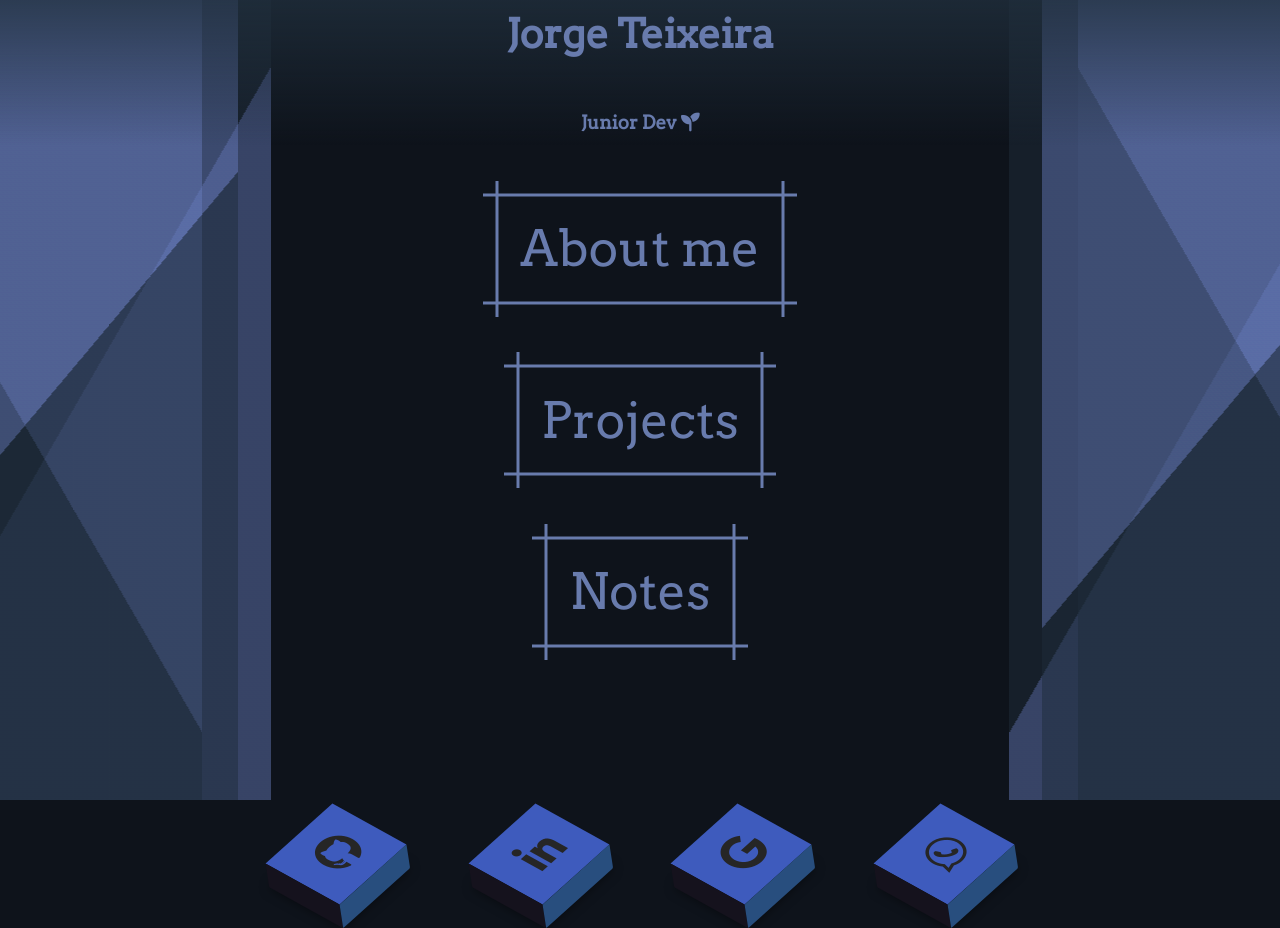
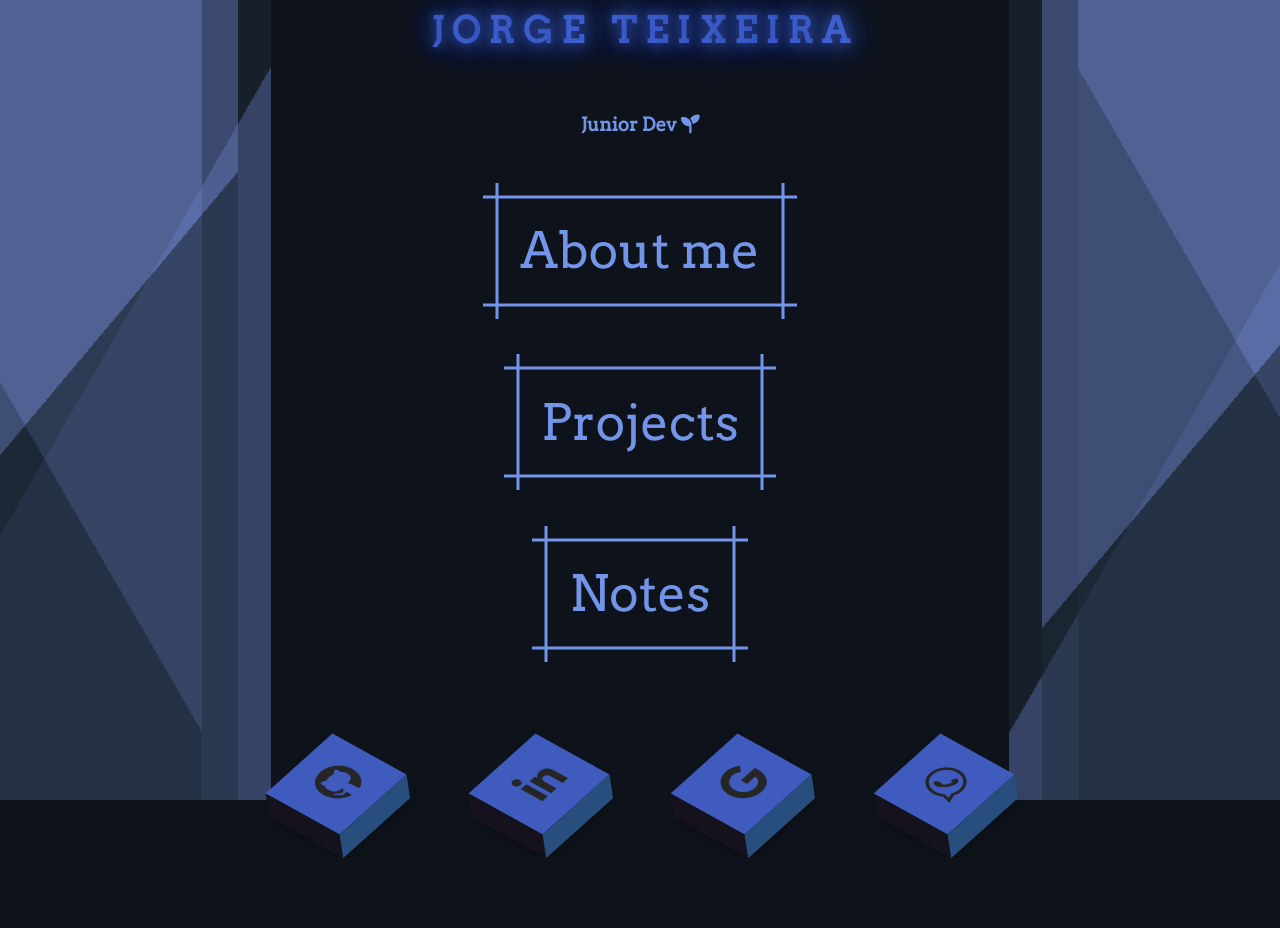
Before and after one commit to JorgeTeixeira1991/personal-website, a plain HTML site: page home.html in a window 1280 px wide. After the commit the page ends 858 px from the top, so only its background shows below. Drawn offline with Linux system fonts and the light colour scheme.

Commit message:
cv-website-final-v1.0.1

```diff
--- a/home.html
+++ b/home.html
@@ -33,7 +33,29 @@
     <nav class="title-custom">
       <div class="logo-title">
         <div class="headers">
-          <h1>Jorge Teixeira</h1>
+          <h1>
+            <span class="neon-text">J</span>
+            <span class="neon-text">O</span>
+            <span class="neon-text">R</span>
+            <span class="neon-text">G</span>
+            <span class="neon-text">E</span>
+            <span style="color: red; margin-right: 1px; display: inline-block"
+              >&nbsp;</span
+            >
+            <span class="neon-text">T</span>
+            <span class="neon-text">E</span>
+            <span class="neon-text">I</span>
+            <span class="neon-text">X</span>
+            <span class="neon-text">E</span>
+            <span class="neon-text">I</span>
+            <span class="neon-text">R</span>
+            <span class="neon-text">A</span>
+          </h1>
+          <div style="box-shadow: 0 0 300px 1px rgb(73, 157, 235)">
+            <span style="color: red; margin-right: 1px; display: inline-block"
+              >&nbsp;</span
+            >
+          </div>
           <br />
           <h3>
             Junior Dev
@@ -72,7 +94,6 @@
       <div class="bg-right bg2"></div>
       <div class="bg-right bg3"></div>
     </div>
-    <br /><br /><br /><br />
     <div class="contacts-container">
       <ul>
         <li>
--- a/style-home.css
+++ b/style-home.css
@@ -3,23 +3,27 @@
 body{
     background-color: rgb(14, 19, 27);
     margin: 0;
+    padding: 0;
     display: flex;
     flex-direction: column;
 }
 
 h1{
+  font-family: 'Arvo', serif  ;
+  margin: 0;
+  border: none;
   text-align: center;
   font-size: 40px;
-  margin-top: 10px;
   flex-shrink: 0;
-  color: #687bad;
+  padding: 5px;
+  background: transparent;
 }
 h3{
   text-align: center;
   padding: 0;
-  margin: 0;
   flex-shrink: 0;
-  color: #687bad;
+  color: #7395e9;
+  margin: 1rem 0 0 0;
 }
 
 .bg-left {
@@ -79,10 +83,10 @@ h3{
   flex-direction: row;
   display: flex;
   flex-wrap: wrap;
-  background: linear-gradient(to bottom, rgba(33, 48, 62, 0.763) , transparent);
   justify-content: center;
   align-items: center;
-  width: 100%;
+  align-self: center;
+  width: fit-content;
   height: fit-content;
 }
 
@@ -97,16 +101,19 @@ h3{
   align-items: center;
   flex-direction: column;
   flex-wrap: wrap;
+  width: fit-content;
+  height: fit-content;
 }
 
 .logo-title{
+  padding: 0;
   align-items: center;
   justify-content: center;
   display: flex;
   flex-direction: row;
   flex-wrap: wrap;
   font-family: 'Arvo', serif;
-  width: 50vw;
+  width: fit-content;
   height: fit-content;
   color: #fff;
 }
@@ -153,7 +160,7 @@ button {
   margin-top: 10px;
     --b: 3px;   /* border thickness */
     --s: .25em; /* size of the corner */
-    --c: #687bad;
+    --c: #7395e9;
     border: none;
     font-size: 50px;
     font-family: 'Arvo', serif;
@@ -251,7 +258,6 @@ button {
 
   ul li a:hover {
     translate: 0 -15%;
-    box-shadow: -50px 50px 50px rgba(0, 0, 0, 0.5);
   }
 
   ul li:hover .fa {
@@ -260,6 +266,8 @@ button {
 
   ul li:hover:nth-child(1) a {
     background: #06308b;
+    box-shadow: -50px 50px 100px rgba(85, 117, 221, 0.644);
+
   }
 
   ul li:hover:nth-child(1) a:before {
@@ -272,6 +280,7 @@ button {
 
   ul li:hover:nth-child(2) a {
     background: #00aced;
+    box-shadow: -50px 50px 100px rgba(127, 232, 240, 0.644);
   }
 
   ul li:hover:nth-child(2) a:before {
@@ -284,6 +293,7 @@ button {
 
   ul li:hover:nth-child(3) a {
     background: #dd4b39;
+    box-shadow: -50px 50px 100px rgba(238, 119, 103, 0.644);
   }
 
   ul li:hover:nth-child(3) a:before {
@@ -296,6 +306,7 @@ button {
 
   ul li:hover:nth-child(4) a {
     background: #058120;
+    box-shadow: -50px 50px 100px rgba(90, 233, 138, 0.644);
   }
 
   ul li:hover:nth-child(4) a:before {
@@ -347,6 +358,7 @@ button {
     animation: fadeIn 1s
   }
 
+
   /* Add animation (fade in the popup) */
   @-webkit-keyframes fadeIn {
     from {opacity: 0;}
@@ -357,3 +369,8 @@ button {
     from {opacity: 0;}
     to {opacity:1 ;}
   }
+  .neon-text {
+    color: rgb(62, 96, 206);
+    font-size: 36px;
+    text-shadow: 0 0 10px rgb(42, 66, 146), 0 0 20px rgb(40, 63, 138), 0 0 30px rgb(40, 63, 138), 0 0 40px rgb(40, 63, 138), 0 0 50px rgb(40, 63, 138) ;
+  }
```
